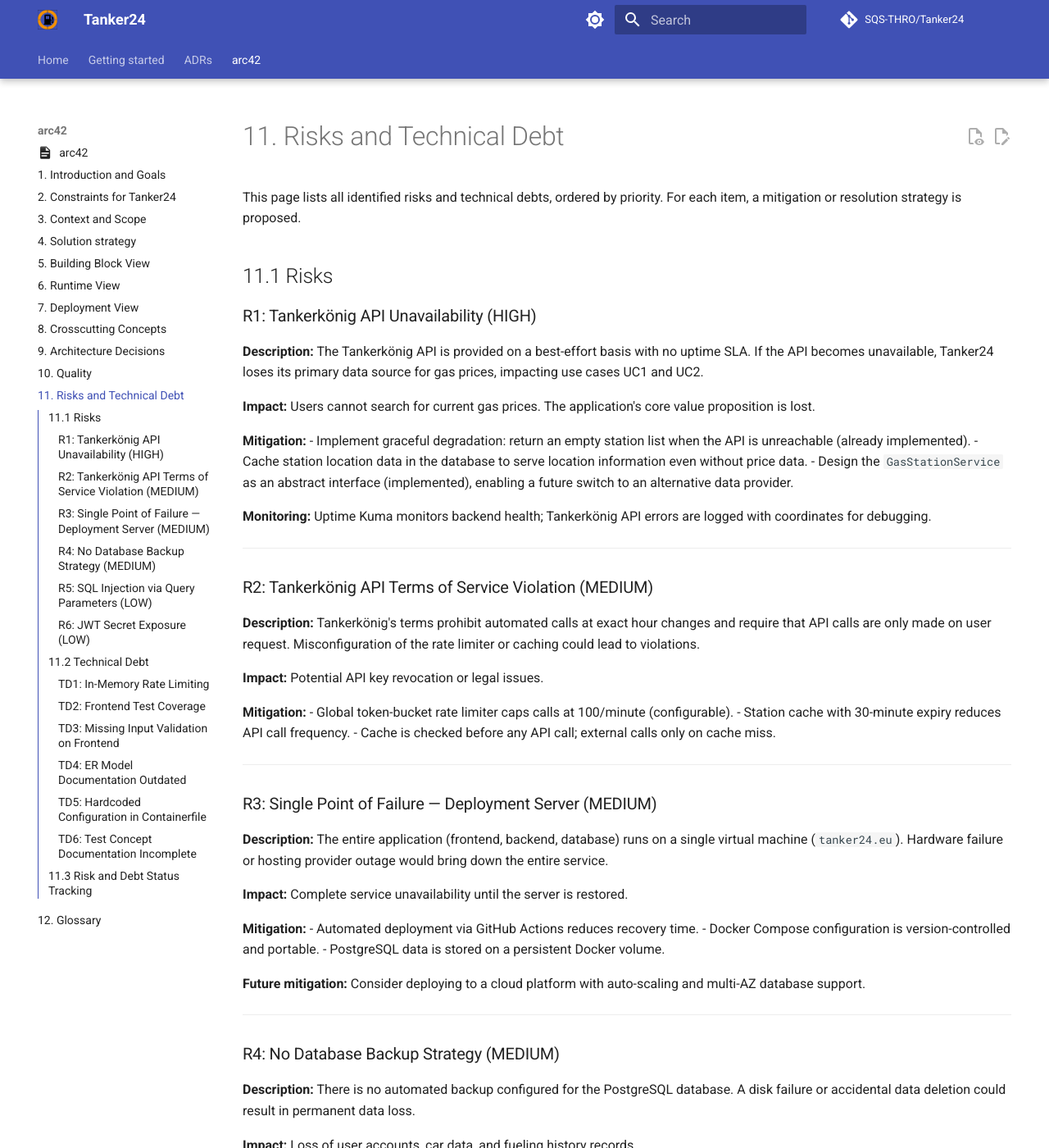
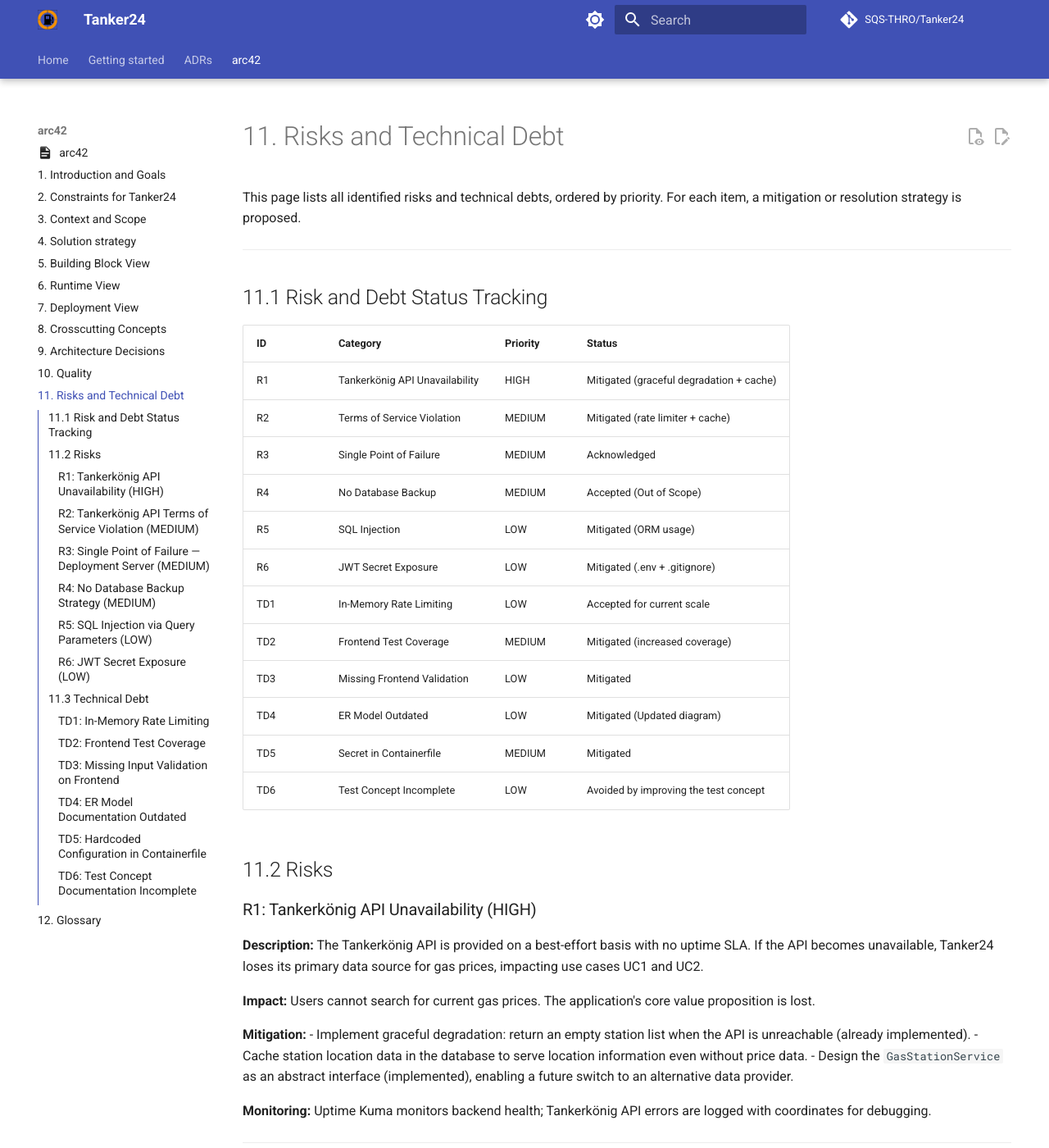
Before and after one commit to SQS-THRO/Tanker24, an MkDocs documentation site: the page built from docs/arc42/11_risks_technical_debt.md, in a window 1280 px wide and 1400 px high. Shown: the whole window at 82% size. Built offline with MkDocs 1.6.1 and Material for MkDocs 9.7.7, drawn with Linux system fonts in a browser that asks for light colours; comment, search, counter and statistics services are not loaded; some of the changed text lies outside the part shown.

Commit message:
#225 moved tracking of risks and dept to the top of the page

```diff
--- a/docs/arc42/11_risks_technical_debt.md
+++ b/docs/arc42/11_risks_technical_debt.md
@@ -2,7 +2,29 @@
 
 This page lists all identified risks and technical debts, ordered by priority. For each item, a mitigation or resolution strategy is proposed.
 
-## 11.1 Risks
+
+---
+
+## 11.1 Risk and Debt Status Tracking
+
+| ID | Category | Priority | Status |
+|---|---|---|---|
+| R1 | Tankerkönig API Unavailability | HIGH | Mitigated (graceful degradation + cache) |
+| R2 | Terms of Service Violation | MEDIUM | Mitigated (rate limiter + cache) |
+| R3 | Single Point of Failure | MEDIUM | Acknowledged |
+| R4 | No Database Backup | MEDIUM | Accepted (Out of Scope) |
+| R5 | SQL Injection | LOW | Mitigated (ORM usage) |
+| R6 | JWT Secret Exposure | LOW | Mitigated (.env + .gitignore) |
+| TD1 | In-Memory Rate Limiting | LOW | Accepted for current scale |
+| TD2 | Frontend Test Coverage | MEDIUM | Mitigated (increased coverage) |
+| TD3 | Missing Frontend Validation | LOW | Mitigated |
+| TD4 | ER Model Outdated | LOW | Mitigated (Updated diagram) |
+| TD5 | Secret in Containerfile | MEDIUM | Mitigated |
+| TD6 | Test Concept Incomplete | LOW | Avoided by improving the test concept |
+
+
+
+## 11.2 Risks
 
 ### R1: Tankerkönig API Unavailability (HIGH)
 
@@ -145,22 +167,3 @@
 **Severity:** LOW
 
 **Resolution:** Complete all remaining sections of the test concept documentation.
-
----
-
-## 11.3 Risk and Debt Status Tracking
-
-| ID | Category | Priority | Status |
-|---|---|---|---|
-| R1 | Tankerkönig API Unavailability | HIGH | Mitigated (graceful degradation + cache) |
-| R2 | Terms of Service Violation | MEDIUM | Mitigated (rate limiter + cache) |
-| R3 | Single Point of Failure | MEDIUM | Acknowledged |
-| R4 | No Database Backup | MEDIUM | Accepted (Out of Scope) |
-| R5 | SQL Injection | LOW | Mitigated (ORM usage) |
-| R6 | JWT Secret Exposure | LOW | Mitigated (.env + .gitignore) |
-| TD1 | In-Memory Rate Limiting | LOW | Accepted for current scale |
-| TD2 | Frontend Test Coverage | MEDIUM | Mitigated (increased coverage) |
-| TD3 | Missing Frontend Validation | LOW | Mitigated |
-| TD4 | ER Model Outdated | LOW | Mitigated (Updated diagram) |
-| TD5 | Secret in Containerfile | MEDIUM | Mitigated |
-| TD6 | Test Concept Incomplete | LOW | Avoided by improving the test concept |
```
Also changed, not shown: other parts of docs/arc42/11_risks_technical_debt.md (+1 -1 lines).
